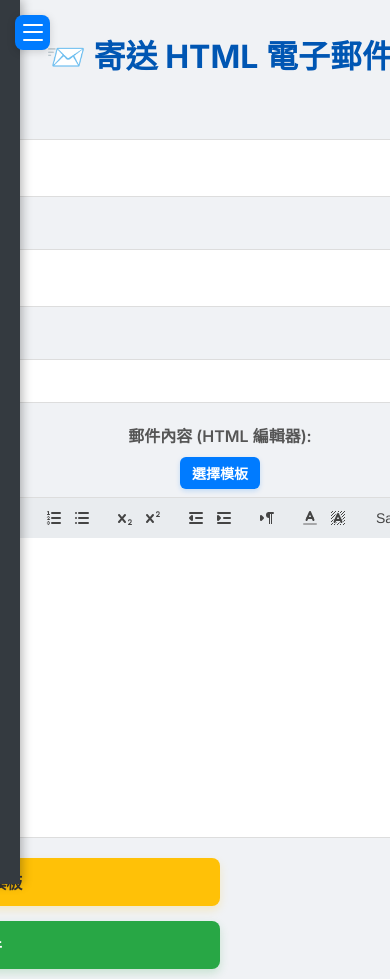
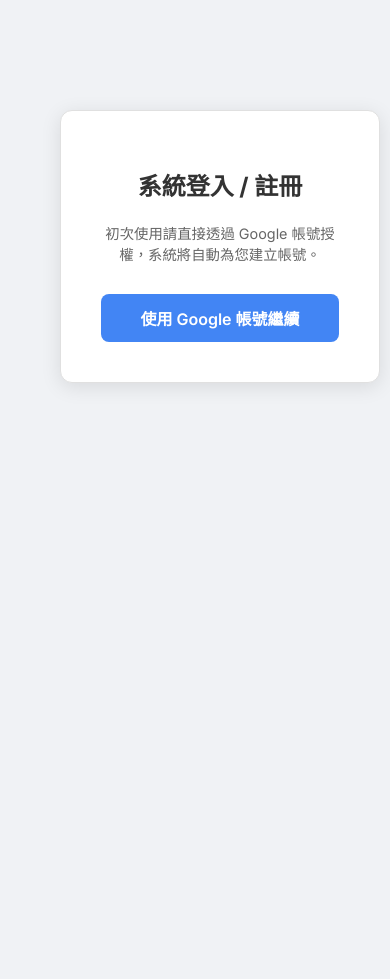
Before and after one commit to HsuChih-Hsiang/HPC_management, a Flask app: page / in a window 390 px wide; the page is wider, and only the part inside the window is pictured. After the commit the page ends 387 px from the top of that part, so only its background shows below. Run offline with Flask 3, Linux system fonts and the light colour scheme; some libraries are stand-ins or nearby versions.

Commit message:
add login func and relate page

```diff
--- a/app.py
+++ b/app.py
@@ -5,7 +5,8 @@ from database.extensions import db
 from datetime import datetime, timedelta
 from apscheduler.schedulers.background import BackgroundScheduler
 from utils.hpc.hpc_notify_utils import check_hpc_usage_and_notify
-from server_route import mailbox_bp, hpc_bp, email_bp, template_bp, routes_bp, contact_bp, quota_bp
+from utils.login_utils import oauth, init_oauth
+from server_route import mailbox_bp, hpc_bp, email_bp, template_bp, routes_bp, contact_bp, quota_bp, login_bp
 
 app = Flask(__name__)
 
@@ -14,6 +15,9 @@ load_dotenv()
 app.config['SQLALCHEMY_DATABASE_URI'] = os.getenv('DATABASE_URI', 'sqlite:///hpc.db')
 db.init_app(app)
 
+app.secret_key = os.getenv('SECRET_KEY', 'dev-secret-key')
+init_oauth(app)
+
 app.register_blueprint(mailbox_bp)
 app.register_blueprint(hpc_bp)
 app.register_blueprint(email_bp)
@@ -21,6 +25,7 @@ app.register_blueprint(template_bp)
 app.register_blueprint(routes_bp)
 app.register_blueprint(contact_bp)
 app.register_blueprint(quota_bp)
+app.register_blueprint(login_bp)
 
 
 
--- a/requirements.txt
+++ b/requirements.txt
@@ -5,3 +5,4 @@ APScheduler
 gunicorn
 Jinja2
 xhtml2pdf
+google-auth-oauthlib
--- a/server_route/__init__.py
+++ b/server_route/__init__.py
@@ -4,4 +4,5 @@ from .email_routes import email_bp
 from .template_routes import template_bp
 from .routes import routes_bp
 from .contact_routes import contact_bp
-from .hpc_quota import quota_bp
+from .hpc_quota_routes import quota_bp
+from .login_routes import login_bp
--- a/server_route/routes.py
+++ b/server_route/routes.py
@@ -3,8 +3,8 @@ from flask import render_template
 
 routes_bp = Blueprint('routes', __name__)
 
-@routes_bp.route('/')
-def index():
+@routes_bp.route('/batch_sending')
+def batch_sending():
     return render_template('batch_sending.html')
 
 @routes_bp.route('/edit-templates')
@@ -22,3 +22,8 @@ def hpc_usage():
 @routes_bp.route('/hpc-contact')
 def hpc_contact():
     return render_template('contact_manager.html')
+
+@routes_bp.route('/')
+def login():
+    # 顯示登入頁面
+    return render_template('login.html')
--- /dev/null
+++ b/static/css/login.css
@@ -0,0 +1,40 @@
+.auth-container {
+    max-width: 400px;
+    margin: 100px auto;
+    padding: 40px;
+    background-color: #ffffff;
+    border-radius: 12px;
+    box-shadow: 0 4px 20px rgba(0, 0, 0, 0.1);
+    text-align: center;
+    border: 1px solid #e0e0e0;
+}
+
+.auth-container h1 {
+    color: #333;
+    font-size: 1.5rem;
+    margin-bottom: 20px;
+}
+
+.auth-container p {
+    color: #666;
+    margin-bottom: 30px;
+    font-size: 0.9rem;
+}
+
+.google-login-btn {
+    display: inline-block;
+    width: 100%;
+    padding: 12px;
+    background-color: #4285f4;
+    color: white;
+    text-decoration: none;
+    border-radius: 8px;
+    font-weight: 600;
+    transition: all 0.3s ease;
+    box-sizing: border-box;
+}
+
+.google-login-btn:hover {
+    background-color: #357ae8;
+    box-shadow: 0 2px 8px rgba(66, 133, 244, 0.3);
+}
--- a/static/js/contact_manager.js
+++ b/static/js/contact_manager.js
@@ -75,7 +75,7 @@ async function loadData(page = 1) {
         if (tbody) {
             tbody.innerHTML = data.records.map(r => {
                 // ★ 1. 判斷是否為試用帳號：沒有正式帳號且有試用帳號
-                const isTrialAccount = !r.formal_account && r.trial_account;
+                const isTrialAccount = !r.formal_account && (r.trial_account || !r.trial_account);
                 // ★ 2. 判斷是否為課程帳號
                 const isCourseAccount = r.is_course_account === true;
                 // ★ 3. 課程或試用帳號皆不允許操作額度
--- /dev/null
+++ b/static/js/login.js
@@ -0,0 +1,17 @@
+document.addEventListener('DOMContentLoaded', () => {
+    // 獲取按鈕元素
+    const loginBtn = document.querySelector('.google-login-btn');
+
+    if (loginBtn) {
+        loginBtn.addEventListener('click', function(event) {
+            // 變更按鈕樣式與文字，提供視覺回饋
+            this.textContent = '準備跳轉至 Google 驗證...';
+
+            // 禁用按鈕，避免使用者在跳轉過程中因網路延遲而重複點擊
+            this.style.pointerEvents = 'none';
+            this.style.opacity = '0.7';
+            this.style.backgroundColor = '#999';
+            this.style.cursor = 'wait';
+        });
+    }
+});
--- a/templates/batch_sending.html
+++ b/templates/batch_sending.html
@@ -17,10 +17,13 @@
 
     <div id="sideMenu" class="side-menu">
         <button id="closeMenuButton" class="close-menu-button">&times;</button>
-        <h2>功能選單</h2>
+
+        <div class="user-profile">
+            <div class="user-name">{{ session.get('user_name', '使用者') }}</div>
+        </div>
         <nav>
             <ul>
-                <li><a href="/" class="menu-item active">📨 寄送郵件</a></li>
+                <li><a href="/batch_sending" class="menu-item active">📨 寄送郵件</a></li>
                 <li><a href="/edit-templates" class="menu-item">📝 編輯模板</a></li>
                 <li><a href="/hpc-usage" class="menu-item">📊 HPC 用量通知</a></li>
                 <li><a href="/hpc-contact" class="menu-item">👥 HPC帳號管理</a></li>
@@ -28,6 +31,10 @@
                 <li><a href="/setting" class="menu-item">⚙️ 設定</a></li>
             </ul>
         </nav>
+
+        <div class="side-menu-footer">
+            <a href="/logout" class="logout-button">🚪 登出</a>
+        </div>
     </div>
 
     <div class="container">
--- /dev/null
+++ b/templates/login.html
@@ -0,0 +1,17 @@
+<!DOCTYPE html>
+<html lang="zh-Hant">
+<head>
+    <meta charset="UTF-8">
+    <title>系統登入</title>
+    <link rel="stylesheet" href="{{ url_for('static', filename='css/main.css') }}">
+    <link rel="stylesheet" href="{{ url_for('static', filename='css/login.css') }}">
+</head>
+<body>
+    <div class="auth-container">
+        <h1>系統登入 / 註冊</h1>
+        <p>初次使用請直接透過 Google 帳號授權，系統將自動為您建立帳號。</p>
+        <a href="/login" class="google-login-btn">使用 Google 帳號繼續</a>
+    </div>
+    <script src="{{ url_for('static', filename='js/login.js') }}"></script>
+</body>
+</html>
```
Also changed, not shown: database/hpc_model.py (+13 -0 lines), server_route/login_routes.py (added, +46 -0 lines), static/css/email_group.css (+52 -0 lines), static/css/main.css (+38 -0 lines), templates/contact_manager.html (+11 -3 lines), templates/edit_templates.html (+10 -3 lines), templates/hpc_usage.html (+10 -3 lines), templates/mailbox_manager.html (+12 -56 lines), utils/login_utils.py (added, +28 -0 lines), server_route/hpc_quota_routes.py (renamed from server_route/hpc_quota.py).
